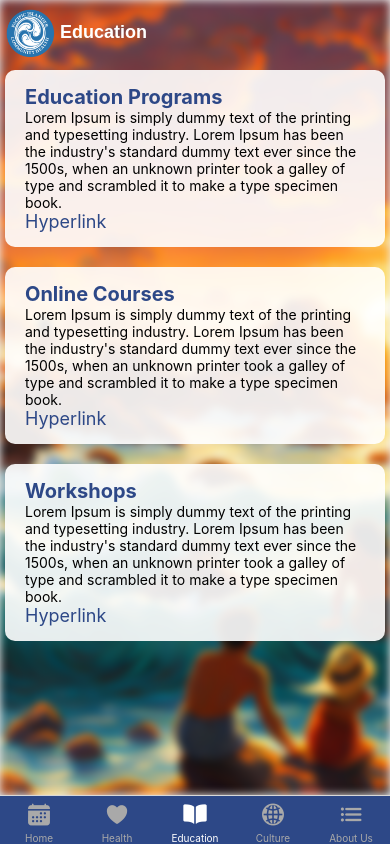
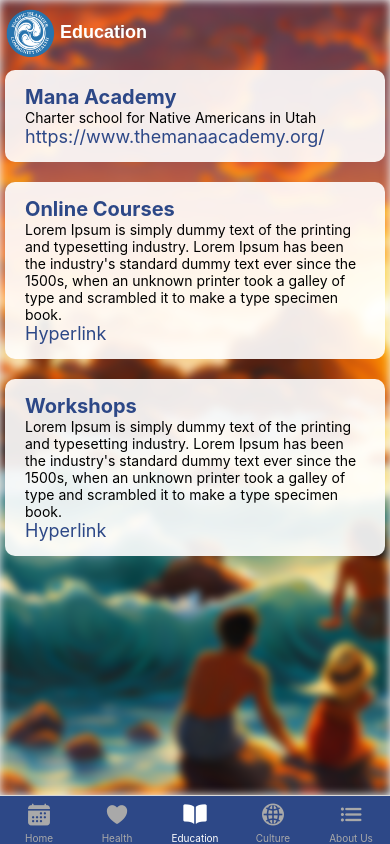
Before and after one commit to ntpotraz/PIC-Health-App, a React Native app: screen /Education in a window 390 px wide. Built offline with nearby package versions, Linux system fonts and the light colour scheme.

Commit message:
Changed top text container into Mana Academy with a description and its link

```diff
--- a/screens/EducationScreen.jsx
+++ b/screens/EducationScreen.jsx
@@ -17,16 +17,13 @@ export default function EducationScreen() {
           <View style={{ flex: 1, margin: 5, borderRadius: 10 }}>
 
             <View style={textBox.container}>
-              <Text style={textBox.title}>Education Programs</Text>
+              <Text style={textBox.title}>Mana Academy</Text>
               <Text style={textBox.text}>
-                Lorem Ipsum is simply dummy text of the printing and typesetting industry.
-                Lorem Ipsum has been the industry's standard dummy text ever since the 1500s,
-                when an unknown printer took a galley of type and scrambled it to make a type
-                specimen book.
+               Charter school for Native Americans in Utah
               </Text>
-              <TouchableOpacity onPress={() => Linking.openURL('https://google.com')}>
+              <TouchableOpacity onPress={() => Linking.openURL('https://www.themanaacademy.org/')}>
                 <Text style={textBox.link}>
-                  Hyperlink
+                https://www.themanaacademy.org/
                 </Text>
               </TouchableOpacity>
             </View>
```
